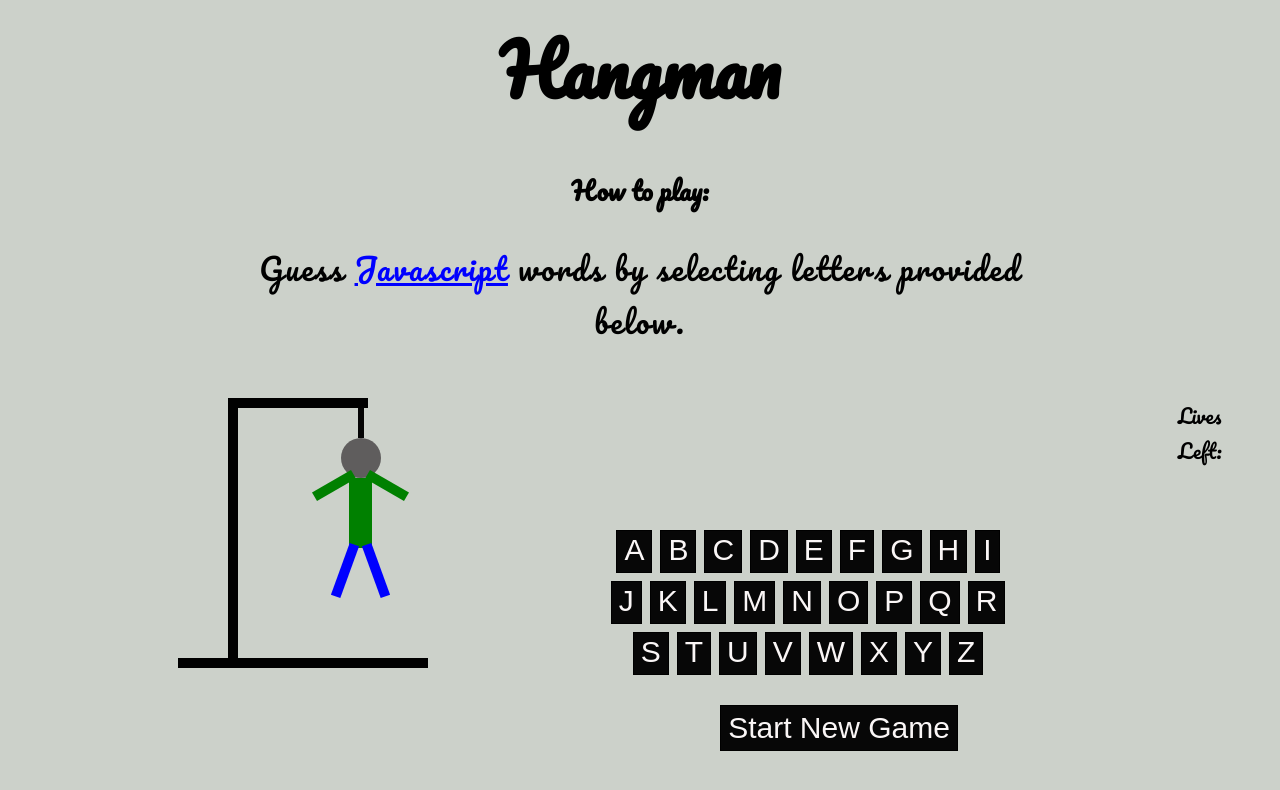
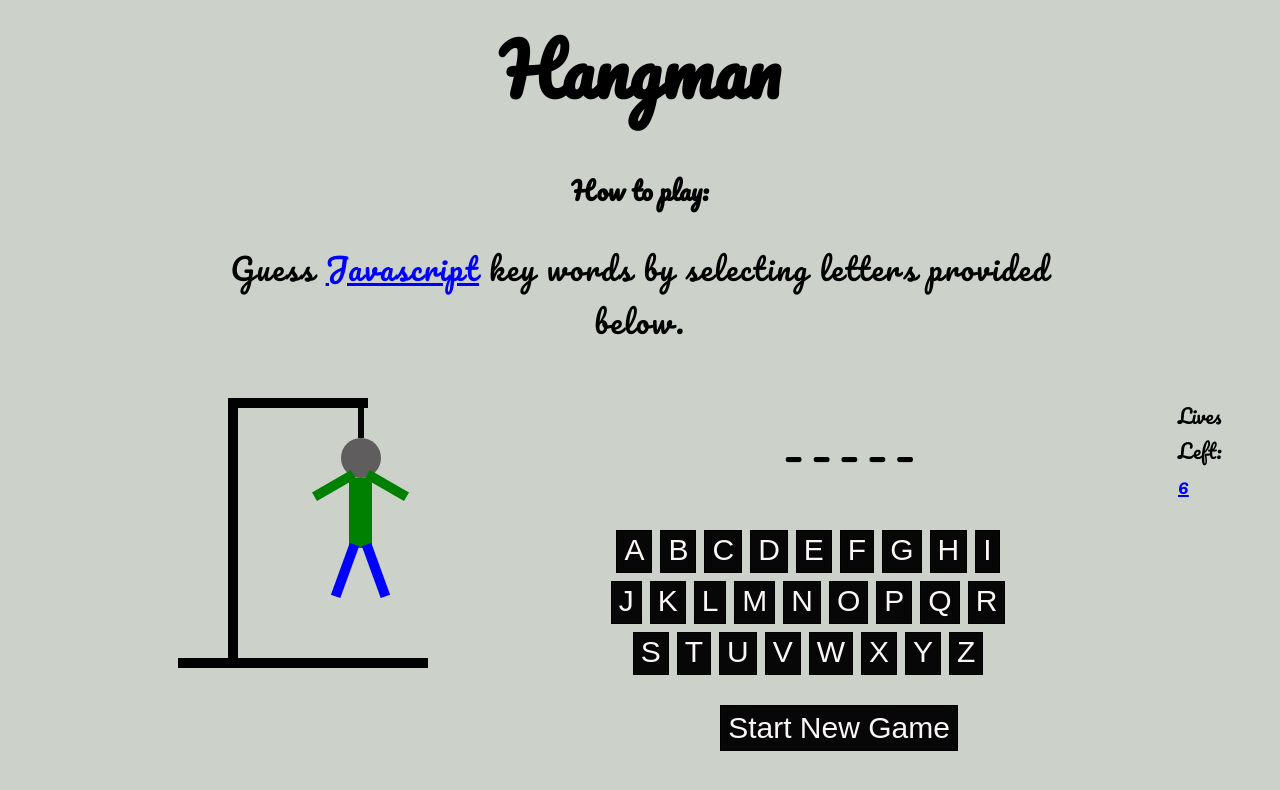
Before and after one commit to Zee5/hangman, a plain HTML site: page index.html in a window 1280 px wide. Both pictures are taken after a click on the button "Start New Game". Shown: the top 790 px of the page. Drawn offline with nearby package versions, Linux system fonts and the light colour scheme.

Commit message:
inserting underscore and display lives on dom

```diff
--- a/index.html
+++ b/index.html
@@ -14,7 +14,7 @@
    <section id='information'>
       <h2 class='description'>How to play:</h2>
          <p id='hangmanInformation'>
-      Guess <span>Javascript</span> words by selecting letters provided below.
+      Guess <span>Javascript</span> key words by selecting letters provided below.
          </p>
    </section>
 <section id='game'>
--- a/js/script.js
+++ b/js/script.js
@@ -14,10 +14,19 @@ $(document).ready(function() {
 
    // when clicking the start button, run this function
   function startGameClick() {
-    var chosenWord = possibleWords[Math.floor(Math.random() * possibleWords.length)];  // randomly picks a word from the array
+    var chosenWord = possibleWords[Math.floor(Math.random() * possibleWords.length)];  // random word selection from the array
     for (var i = 0; i < chosenWord.length; i++) {
-      myWord.push(chosenWord[i]);    // puts in _ for the length of the word
+      myWord.push(chosenWord[i]);    // pushing underscore
       blankSpaces.push('_ ');
+    }
+    $('#hidden').append((blankSpaces));      // puts all the _'s in the dom in the div with the 'hidden' id
+    $('#livesLeftNumber').text(lives);  // displays lives on the dom when start game is clicked
+    showHangedMan(lives);
+    // alert(chosenWord);
+  };
+
+
+
 
 
 
```
